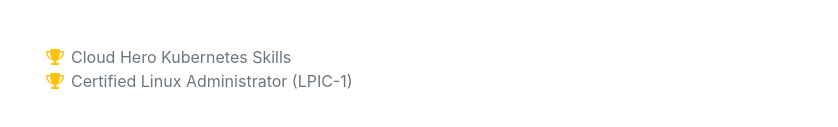
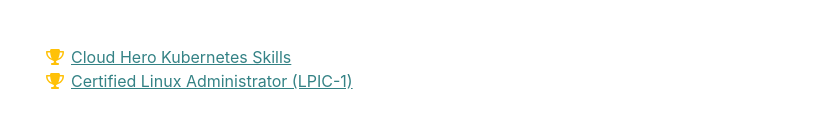
Before and after one commit to hayk96/hayk96.github.io, a plain HTML site: page index.html in a window 1280 px wide. Shown: the part 4650-4777 px from the top of the page, without its empty margins (289-1127 px from the left). Drawn offline with nearby package versions, Linux system fonts and the light colour scheme; a web font is replaced by a local one.

Commit message:
Adding links in 'Awards & Certifications' section

```diff
--- a/index.html
+++ b/index.html
@@ -166,11 +166,11 @@
                     <ul class="fa-ul mb-0">
                         <li>
                             <span class="fa-li"><i class="fas fa-trophy text-warning"></i></span>
-                            Cloud Hero Kubernetes Skills
+                            <a target="_blank" href="https://www.cloudskillsboost.google/public_profiles/c3267add-016c-4593-8204-7eee683969ab">Cloud Hero Kubernetes Skills</a>
                         </li>
                         <li>
                             <span class="fa-li"><i class="fas fa-trophy text-warning"></i></span>
-                            Certified Linux Administrator (LPIC-1)
+                            <a target="_blank" href="https://cs.lpi.org/caf/Xamman/certification/verify/LPI000421588/kyx2qq55um">Certified Linux Administrator (LPIC-1)</a>
                         </li>
                     </ul>
                 </div>
```
